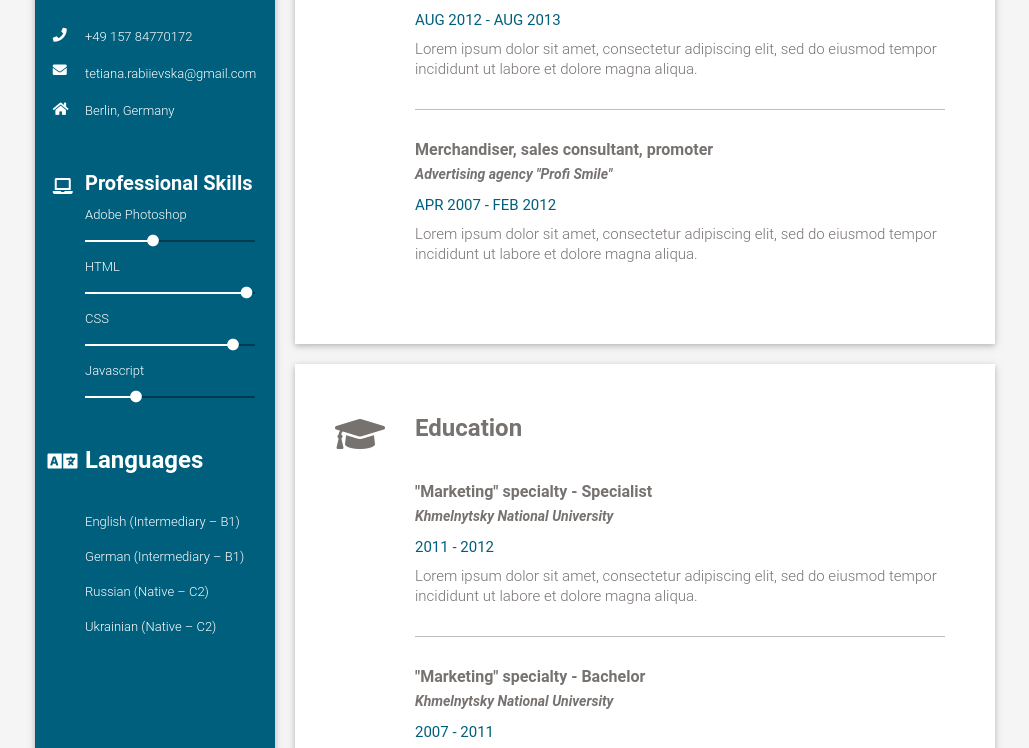
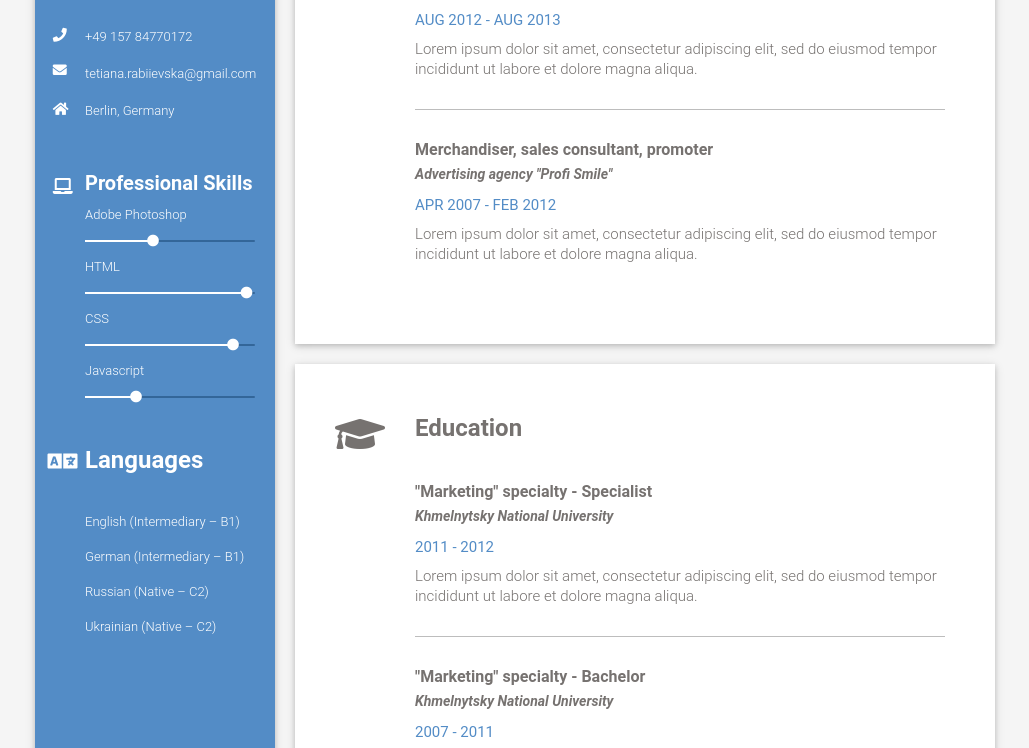
Before and after one commit to atranarta/atranarta.github.io, a plain HTML site: page index.html in a window 1280 px wide. Shown: the part 398-1146 px from the top of the page, without its empty margins (125-1154 px from the left). Drawn offline with Linux system fonts and the light colour scheme.

Commit message:
change bg-color and text-color

```diff
--- a/css/style.css
+++ b/css/style.css
@@ -269,7 +269,8 @@ p {
 aside.sidebar {
     width: 240px;
     box-shadow: 0 2px 5px 0 rgba(0,0,0,0.16), 0 2px 10px 0 rgba(0,0,0,0.12);
-    background: #005f7c;
+    background: #538cc6
+    ;
     color: #FFF;
     margin-right: 20px;
 }
@@ -333,7 +334,7 @@ aside .heading img {
     width: 100%;
     height: 2px;
     border-radius: 2px;
-    background-color: #003b4d;
+    background-color: #336699;
 }
 
 .sidebar-info .progress .active {
@@ -393,7 +394,7 @@ aside .heading img {
 
 .main li .years {
     display: inline-block;
-    color: #005f7c;
+    color:  #538cc6;
     text-transform: uppercase;
     font-size: 15px;
     margin: 7px 0 10px 0;
```
